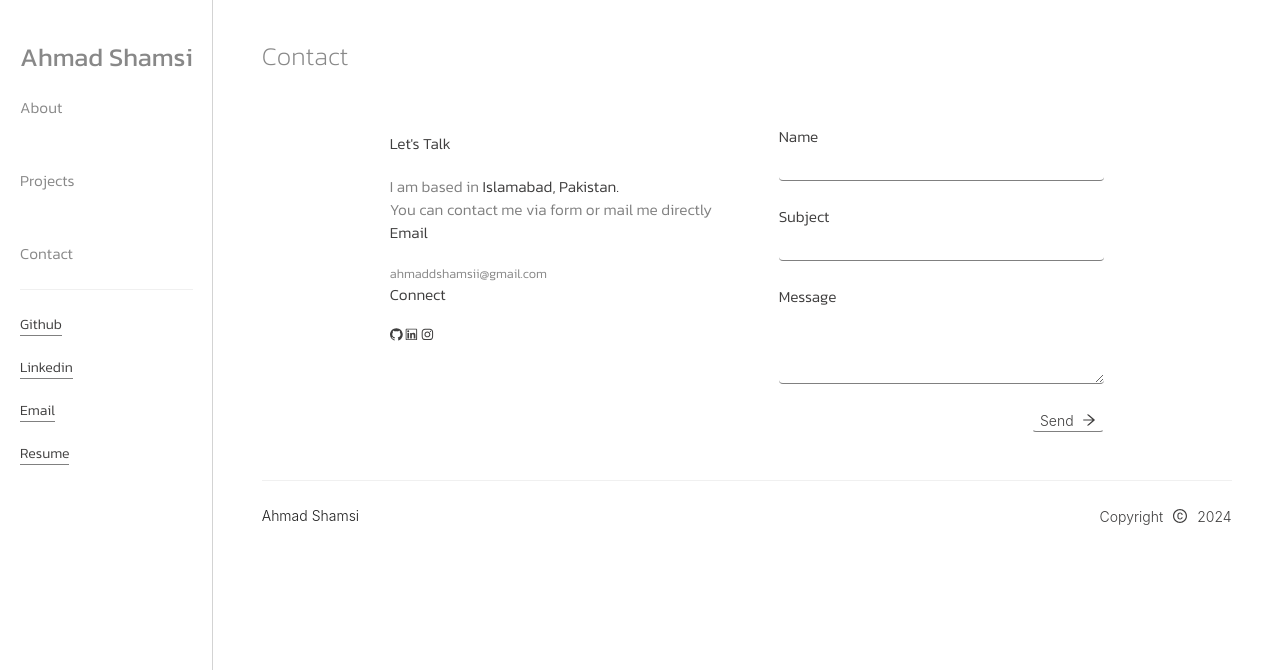
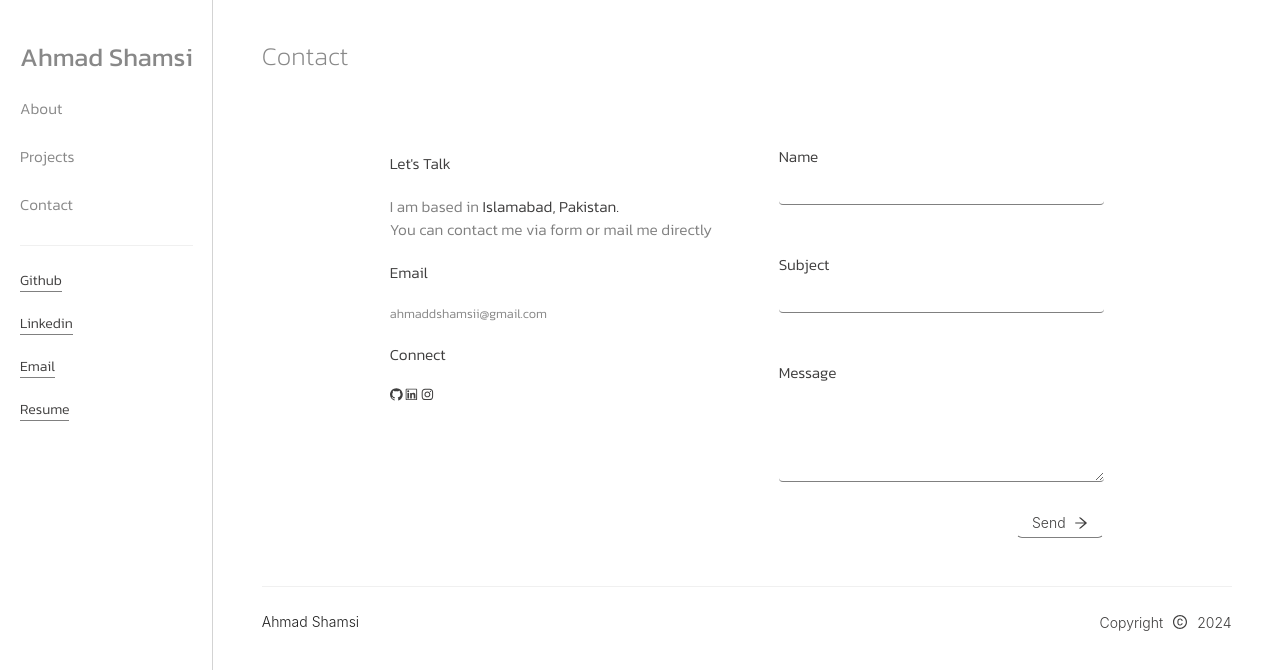
Before and after one commit to AhmadShamsii/my-portfolio, a Next.js app: page /contact in a window 1280 px wide. Shown: the top 670 px of the page. Built offline with nearby package versions, Linux system fonts and the light colour scheme; a web font is replaced by a local one.

Commit message:
Revert "fixed more styling issues"
This reverts commit 7db0448407217b3aba64917360d3943cca018d0b.

```diff
--- a/src/components/Contact/Contact.tsx
+++ b/src/components/Contact/Contact.tsx
@@ -28,7 +28,7 @@ const ContactForm: React.FC = () => {
     };
 
     return (
-        <div style={{ display: "grid", gridTemplateColumns: "1fr 1fr", margin: isDesktop ? "50px 10vw 0 10vw" : "20px 2vw 20px 2vw", gap: "5vw" }}>
+        <div style={{ display: "grid", gridTemplateColumns: "1fr 1fr", margin: isDesktop ? "0 10vw" : "0 2vw", gap: "5vw" }}>
             <div style={{ marginTop: "2%" }}>
                 <StyledTitle>Let's Talk</StyledTitle>
                 <StyledText style={{ fontSize: "1.2vw", color: "gray" }}>
@@ -51,7 +51,6 @@ const ContactForm: React.FC = () => {
                 onFinish={onFinish}
                 layout="vertical"
                 requiredMark="optional"
-                size="small"
             >
                 <Form.Item
                     label={<StyledTitle>Name</StyledTitle>}
@@ -74,7 +73,7 @@ const ContactForm: React.FC = () => {
                     name="message"
                     rules={[{ required: true, message: "Please enter your message!" }]}
                 >
-                    <TextArea size="small" variant="borderless" style={{ borderBottom: "1px solid gray" }} rows={3} />
+                    <TextArea size="small" variant="borderless" style={{ borderBottom: "1px solid gray" }} rows={4} />
                 </Form.Item>
 
                 <Form.Item style={{ display: "flex", justifyContent: "end" }} label={null}>
--- a/src/components/Contact/styles.tsx
+++ b/src/components/Contact/styles.tsx
@@ -6,7 +6,7 @@ const StyledTitle = styled.p`
   font-family: "Kanit", sans-serif;
   color: ${colors.darkgray};
   font-weight: light;
-  padding: 0px !important;
+  margin-top: 20px;
 `;
 const StyledText = styled.p`
   font-size: 1vw;
--- a/src/components/MainContent/MainContent.tsx
+++ b/src/components/MainContent/MainContent.tsx
@@ -6,7 +6,7 @@ import { desktopBreakpoint } from "@/utils/constants";
 const MainContent = ({ children }: any) => {
   const isDesktop = useMediaQuery({ query: desktopBreakpoint });
   return (
-    <Col style={{ padding: isDesktop ? "1% 3.78%" : "6vh 3.78%" }} span={isDesktop ? 20 : 24}>
+    <Col style={{ padding: isDesktop ? "1% 3.78%" : "10vh 3.78%" }} span={isDesktop ? 20 : 24}>
       {children}
       <Footer />
     </Col>
--- a/src/components/NavBar/NavBar.tsx
+++ b/src/components/NavBar/NavBar.tsx
@@ -18,29 +18,31 @@ const StyledContainer = styled(Col) <{ isDesktop: boolean }>`
 
 const List = styled.ul<{ isDesktop: boolean }>`
   position: fixed;
-  padding-left: ${({ isDesktop }) => (isDesktop ? "0" : "3.78%")};
+
   list-style-type: none;
-  /* display: flex; */
+  padding: 0;
+  display: flex;
   width: ${({ isDesktop }) => (isDesktop ? "auto" : "100%")};
-  align-items: ${({ isDesktop }) => (isDesktop ? "start" : "center")};
-  /* justify-content: space-between; */
+  align-items: ${({ isDesktop }) => (isDesktop ? "start" : "end")};
+  justify-content: center;
   margin: ${({ isDesktop }) => (isDesktop ? "3% 0 0 20px" : "0 0 0 0")};
   z-index: 10;
   background-color: ${({ isDesktop }) => (!isDesktop ? colors.lightergray : "none")};
   flex-direction: ${({ isDesktop }) => (isDesktop ? "column" : "row")};
-  -webkit-box-shadow: ${({ isDesktop }) => (!isDesktop ? "0px 1px 10px 0px rgba(0,0,0,0.22)" : "none")};
--moz-box-shadow: ${({ isDesktop }) => (!isDesktop ? "0px 1px 10px 0px rgba(0,0,0,0.22)" : "none")};
-box-shadow:  ${({ isDesktop }) => (!isDesktop ? "0px 1px 10px 0px rgba(0,0,0,0.22)" : "none")};
+  -webkit-box-shadow: ${({ isDesktop }) => (!isDesktop ? "0px 5px 18px -3px rgba(0,0,0,0.7)" : "none")};
+-moz-box-shadow: ${({ isDesktop }) => (!isDesktop ? "0px 5px 18px -3px rgba(0,0,0,0.7)" : "none")};
+box-shadow:  ${({ isDesktop }) => (!isDesktop ? "0px 5px 18px -3px rgba(0,0,0,0.7)" : "none")};
 `;
 
-const ListItem = styled.li<{ selected: boolean }>`
+const ListItem = styled.li<{ selected: boolean; isLogo: boolean }>`
+  margin: ${({ isLogo }) => (isLogo ? "0" : "5px 0")};
   font-size: 18px;
   color: ${({ selected }) => (selected ? colors.black : colors.lightgray)};
   font-weight: ${({ selected }) => (selected ? "500" : "normal")};
-  cursor: pointer;
+  cursor: ${({ isLogo }) => (isLogo ? "default" : "pointer")};
   transition: background-color 0.3s ease;
   &:hover {
-    color: ${colors.darkgray};
+    color: ${({ isLogo }) => (isLogo ? "inherit" : colors.darkgray)};
   }
 `;
 
@@ -52,12 +54,12 @@ font-family: "Kanit";
 font-size: 2vw;
 `
 
-const StyledNavItem = styled.p<{ isDesktop: boolean }>`
+const StyledNavItem = styled.p`
 color: ${colors.lightgray};
 cursor: pointer;
 font-size: 1.2vw;
 font-family: "Kanit";
-margin-top: ${({ isDesktop }) => (!isDesktop ? "0px" : "20px")};
+margin-top: 1.2vw;
 `
 const StyledSocialItem = styled.a`
 color: ${colors.darkgray};
@@ -81,16 +83,36 @@ const NavBar = () => {
 
   const items = [
     {
+      key: "/",
+      label: (
+        <StyledLogo>Ahmad Shamsi</StyledLogo>
+        // <Image
+        //   width="0"
+        //   height="0"
+        //   sizes="100vw"
+        //   style={{
+        //     width: "80%",
+        //     height: "auto",
+        //     margin: "7px auto",
+        //     cursor: "pointer",
+        //   }}
+        //   alt="Ahmad Shamsi"
+        //   src={logo}
+        // />
+      ),
+    },
+
+    {
       key: "/about",
-      label: (<StyledNavItem isDesktop={isDesktop}>About</StyledNavItem>),
+      label: (<StyledNavItem>About</StyledNavItem>),
     },
     {
       key: "/projects",
-      label: (<StyledNavItem isDesktop={isDesktop}>Projects</StyledNavItem>),
+      label: (<StyledNavItem>Projects</StyledNavItem>),
     },
     {
       key: "contact",
-      label: (<StyledNavItem isDesktop={isDesktop}>Contact</StyledNavItem>),
+      label: (<StyledNavItem>Contact</StyledNavItem>),
     },
   ];
 
@@ -102,20 +124,16 @@ const NavBar = () => {
   return (
     <StyledContainer isDesktop={isDesktop} span={isDesktop ? 4 : 24}>
       <List isDesktop={isDesktop}>
-        <div style={{ display: "flex", flexDirection: isDesktop ? "column" : "row", justifyContent: "space-between" }}>
-          <StyledLogo onClick={() => router.push("/")}>Ahmad Shamsi</StyledLogo>
-          <div style={{ display: "flex", flexDirection: isDesktop ? "column" : "row", paddingRight: "3.78%", gap: "30px" }} >
         {items?.map((item, index) => (
           <ListItem
             key={index}
             selected={index === selectedIndex}
+            isLogo={item.key === "/"}
             onClick={() => handleClick(index, item)}
           >
             {item?.label}
           </ListItem>
         ))}
-          </div>
-        </div>
         {isDesktop && (<> <Divider />
           <Space direction="vertical" >
             <StyledSocialItem target="_blank" href="https://github.com/AhmadShamsii">Github</StyledSocialItem>
```
Lines whose indentation alone changed are shown as unchanged.
